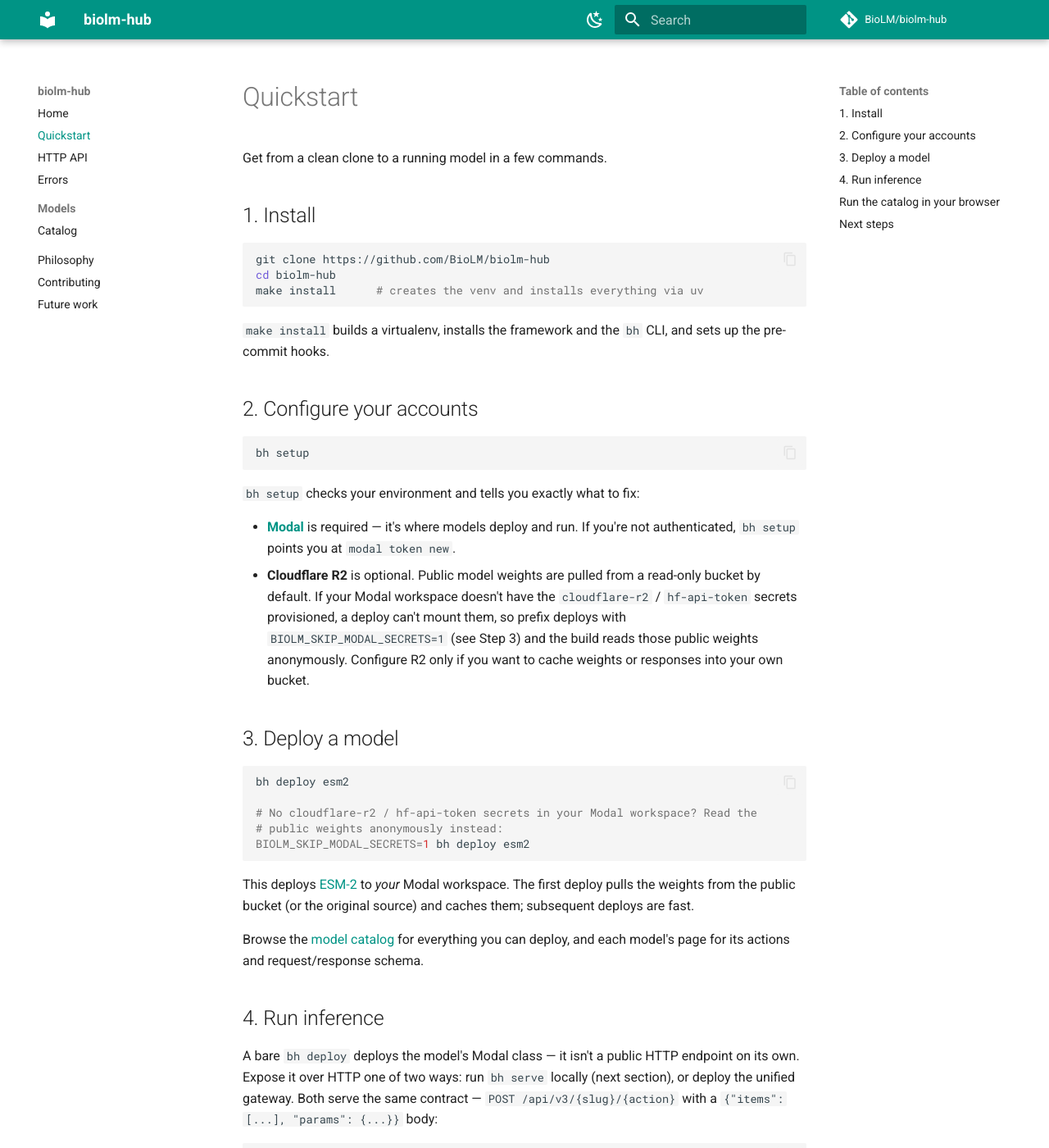
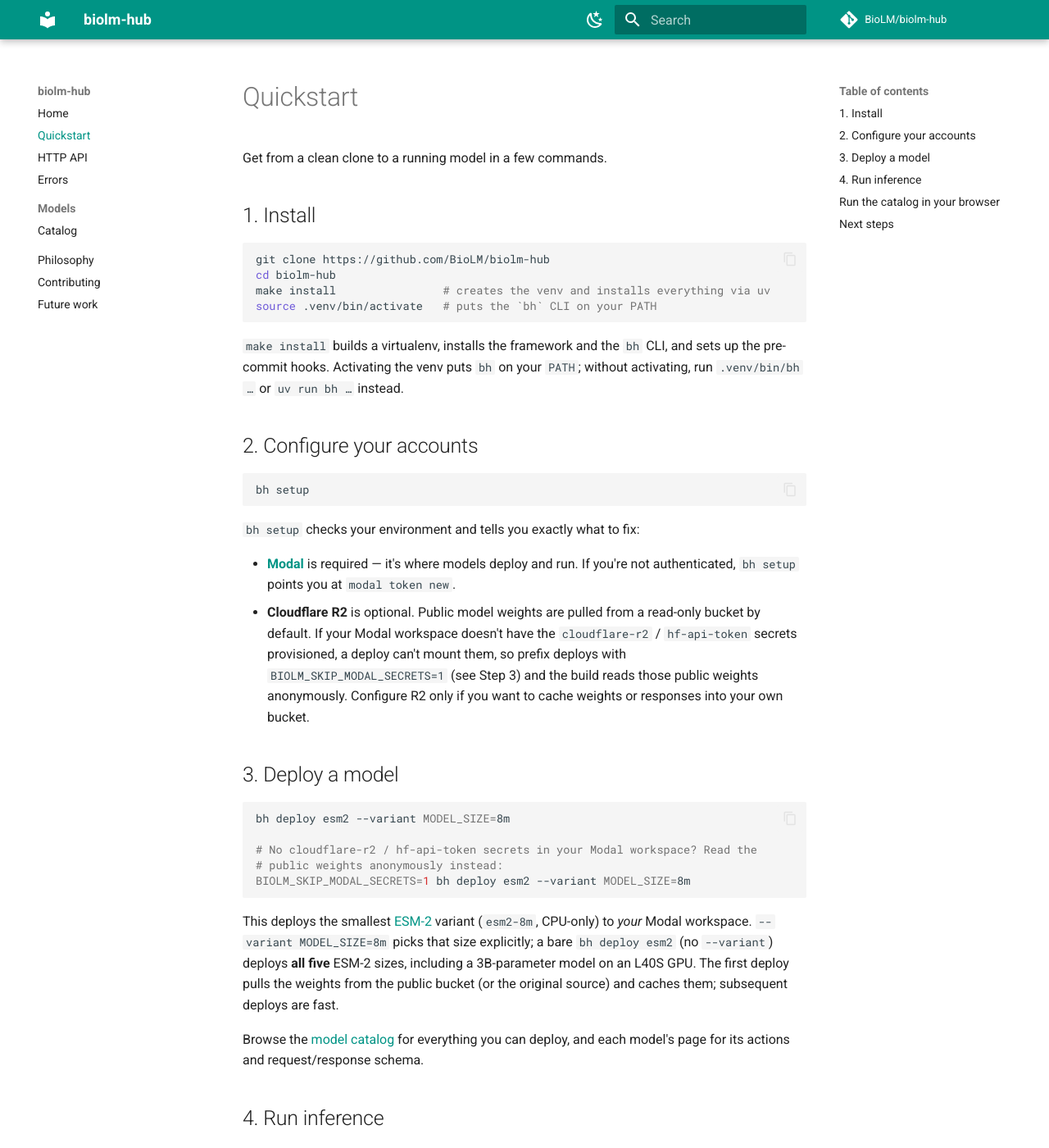
Before and after one commit to BioLM/biolm-hub, an MkDocs documentation site: the page built from docs/quickstart.md, in a window 1280 px wide and 1400 px high. Shown: the whole window at 82% size. Built offline with MkDocs 1.6.1 and Material for MkDocs 9.7.7, drawn with Linux system fonts in a browser that asks for light colours; comment, search, counter and statistics services are not loaded; some of the changed text lies outside the part shown.

Commit message:
fix(cli/docs): smooth the newcomer quickstart
Clean-clone quickstart test found real friction: (1) bh is in .venv/bin after
make install but the docs never say to activate the venv -> first 'bh setup'
fails; add 'source .venv/bin/activate'. (2) bare 'bh deploy esm2' deploys all 5
variants incl. a 3B on L40S; quickstart now deploys --variant MODEL_SIZE=8m with a
note. (3) deployment.py warned 'production environment' for the DEV env too
(is_production() is true for both); now only real prod (biolm-hub) says
'production', dev says 'Deploying to environment' — message-only, no behavior
change. (4) dropped the redundant '.[serve]' install on the make-install path.

Co-Authored-By: Claude Fable 5 <noreply@anthropic.com>
Claude-Session: https://claude.ai/code/session_01SVWyYfZDGNxXHZF45V7YAU

````diff
--- a/docs/quickstart.md
+++ b/docs/quickstart.md
@@ -7,11 +7,13 @@ Get from a clean clone to a running model in a few commands.
 ```bash
 git clone https://github.com/BioLM/biolm-hub
 cd biolm-hub
-make install      # creates the venv and installs everything via uv
+make install                # creates the venv and installs everything via uv
+source .venv/bin/activate   # puts the `bh` CLI on your PATH
 ```
 
 `make install` builds a virtualenv, installs the framework and the `bh` CLI, and sets up the
-pre-commit hooks.
+pre-commit hooks. Activating the venv puts `bh` on your `PATH`; without activating, run
+`.venv/bin/bh …` or `uv run bh …` instead.
 
 ## 2. Configure your accounts
 
@@ -32,15 +34,18 @@ bh setup
 ## 3. Deploy a model
 
 ```bash
-bh deploy esm2
+bh deploy esm2 --variant MODEL_SIZE=8m
 
 # No cloudflare-r2 / hf-api-token secrets in your Modal workspace? Read the
 # public weights anonymously instead:
-BIOLM_SKIP_MODAL_SECRETS=1 bh deploy esm2
+BIOLM_SKIP_MODAL_SECRETS=1 bh deploy esm2 --variant MODEL_SIZE=8m
 ```
 
-This deploys [ESM-2](models/esm2.md) to *your* Modal workspace. The first deploy pulls the weights
-from the public bucket (or the original source) and caches them; subsequent deploys are fast.
+This deploys the smallest [ESM-2](models/esm2.md) variant (`esm2-8m`, CPU-only) to *your* Modal
+workspace. `--variant MODEL_SIZE=8m` picks that size explicitly; a bare `bh deploy esm2` (no
+`--variant`) deploys **all five** ESM-2 sizes, including a 3B-parameter model on an L40S GPU. The
+first deploy pulls the weights from the public bucket (or the original source) and caches them;
+subsequent deploys are fast.
 
 Browse the [model catalog](models/index.md) for everything you can deploy, and each model's page for
 its actions and request/response schema.
@@ -68,12 +73,12 @@ of each action, and the [HTTP API](api.md) page for the full calling contract an
 ## Run the catalog in your browser
 
 ```bash
-pip install '.[serve]'
 bh serve
 ```
 
-`bh serve` runs a local catalog web app that lists every model and lets you fill in a form and run
-inference against your deployed endpoints — no gateway deployment required.
+`make install` already installed the `[serve]` extra (it runs `uv sync --all-extras`), so there's
+nothing more to install. `bh serve` runs a local catalog web app that lists every model and lets you
+fill in a form and run inference against your deployed endpoints — no gateway deployment required.
 
 !!! warning "Deployed endpoints are unauthenticated"
     A deployed model, a deployed gateway, or `bh serve --host 0.0.0.0` exposes inference **without
````
Also changed, not shown: README.md (+8 -2 lines), docs/api.md (+1 -1 lines), 1 other file.
